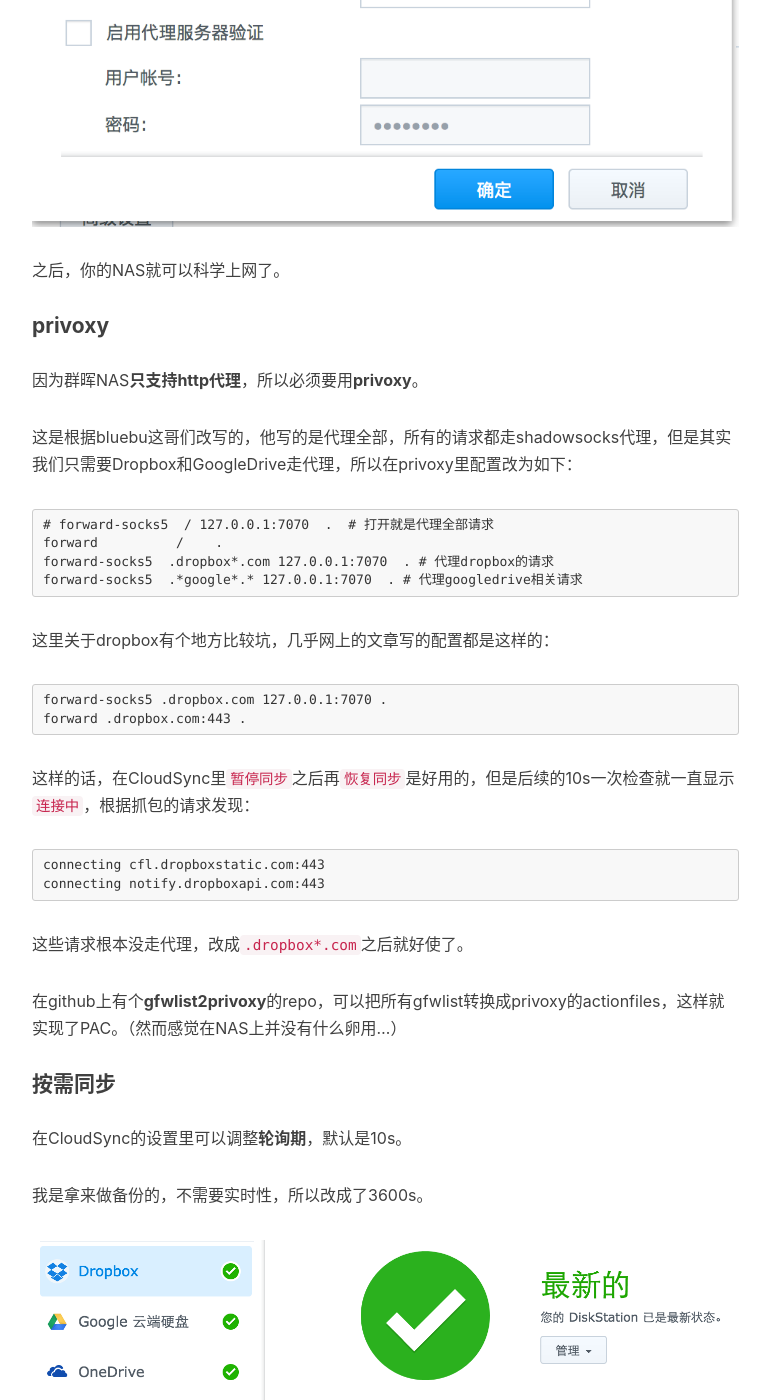
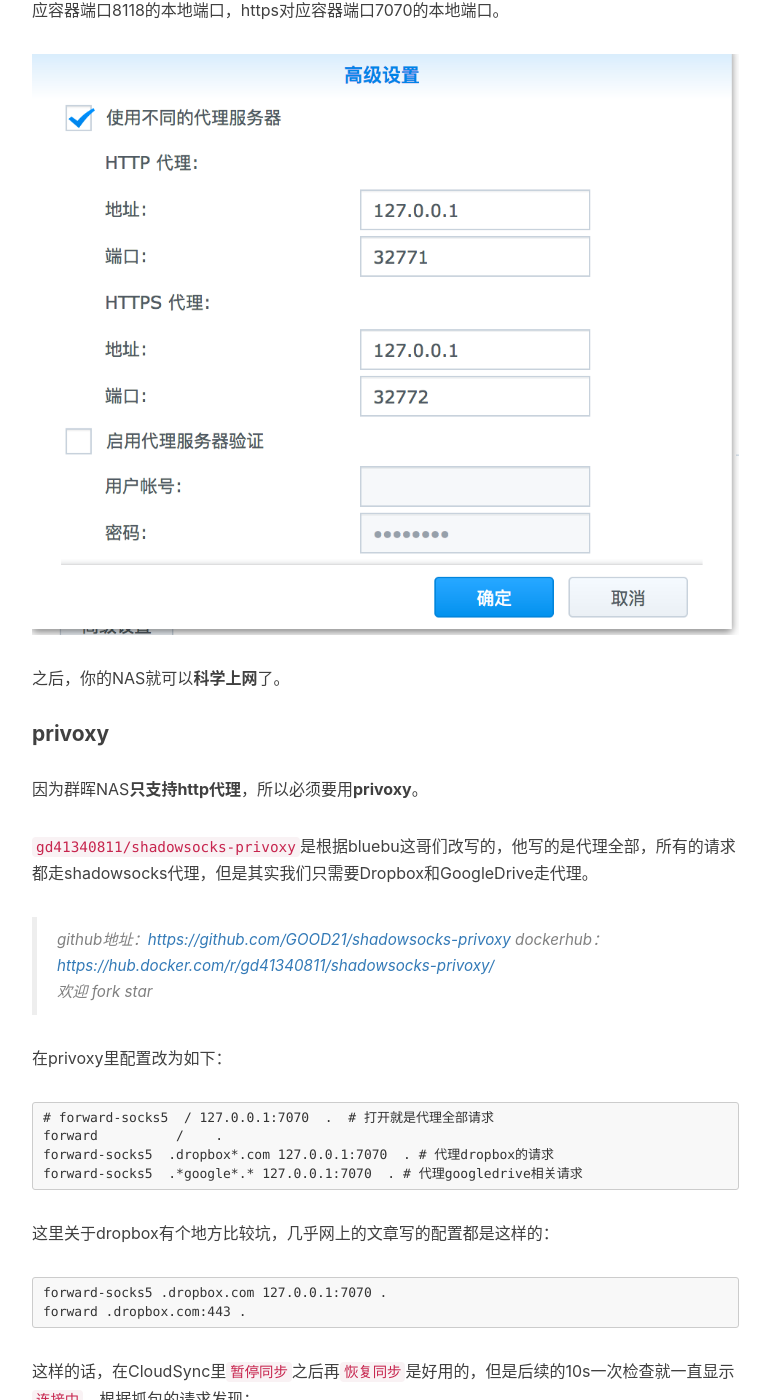
Before and after one commit to GOOD21/GOOD21.github.io, a Jekyll site: the page built from _posts/2016-11-23-nas-docker-ss-cloudsync.md, in a window 1280 px wide and 1400 px high, scrolled down 2553 px. Shown: the whole window, without its empty margins (233-1003 px from the left). Built offline with Jekyll 4.4.1, drawn with Linux system fonts in a browser that asks for light colours; nearby versions of some CDN libraries; comment, search, counter and statistics services are not loaded.

Commit message:
update nas-docker-ss-cloudsync

````diff
--- a/_posts/2016-11-23-nas-docker-ss-cloudsync.md
+++ b/_posts/2016-11-23-nas-docker-ss-cloudsync.md
@@ -37,13 +39,19 @@
 
 ![5](/img/in-post/nas-docker-ss-cloudsync/5.png)
 
-之后，你的NAS就可以科学上网了。
+之后，你的NAS就可以**科学上网**了。
 
 #### privoxy
 
 因为群晖NAS**只支持http代理**，所以必须要用**privoxy**。
 
-这是根据bluebu这哥们改写的，他写的是代理全部，所有的请求都走shadowsocks代理，但是其实我们只需要Dropbox和GoogleDrive走代理，所以在privoxy里配置改为如下：
+`gd41340811/shadowsocks-privoxy`是根据bluebu这哥们改写的，他写的是代理全部，所有的请求都走shadowsocks代理，但是其实我们只需要Dropbox和GoogleDrive走代理。
+
+>github地址：[https://github.com/GOOD21/shadowsocks-privoxy](https://github.com/GOOD21/shadowsocks-privoxy)
+>dockerhub：[https://hub.docker.com/r/gd41340811/shadowsocks-privoxy/](https://hub.docker.com/r/gd41340811/shadowsocks-privoxy/)
+>欢迎 fork star
+
+在privoxy里配置改为如下：
 
 ```
 # forward-socks5  / 127.0.0.1:7070  .  # 打开就是代理全部请求
````
Also changed, not shown: other parts of _posts/2016-11-23-nas-docker-ss-cloudsync.md (+2 -0 lines), img/in-post/nas-docker-ss-cloudsync/6.png (added).
